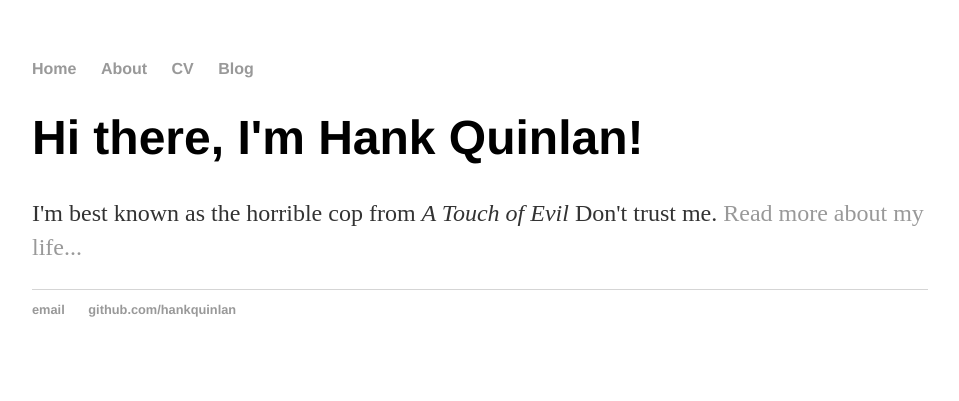
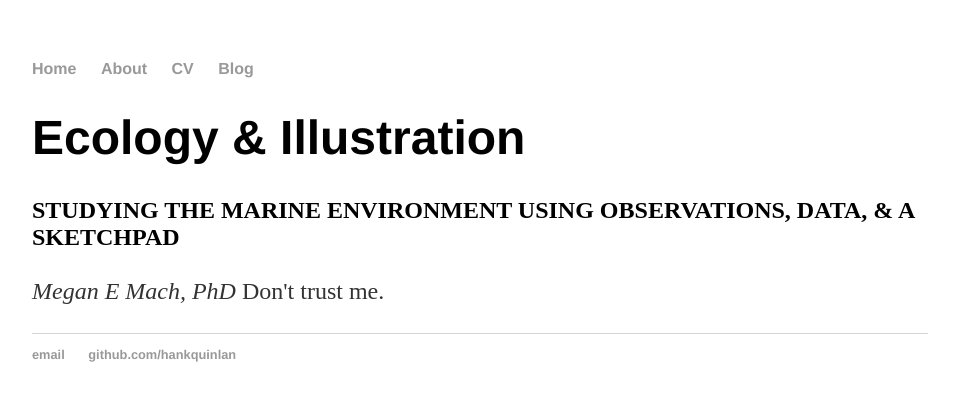
Before and after one commit to meg3mach/meg3mach.github.io, a Jekyll site: the page built from index.html, in a window 1280 px wide. Shown: the top 401 px of the page, without its empty margins (160-1119 px from the left). Built offline with Jekyll 4.4.1, drawn with Linux system fonts in a browser that asks for light colours.

Commit message:
Now about me

```diff
--- a/index.html
+++ b/index.html
@@ -1,8 +1,9 @@
 ---
 layout: default
-title: Hank Quinlan, Horrible Cop
+title: Ecology & Illustration
 ---
 <div class="blurb">
-	<h1>Hi there, I'm Hank Quinlan!</h1>
-	<p>I'm best known as the horrible cop from <em>A Touch of Evil</em> Don't trust me. <a href="/about">Read more about my life...</a></p>
+	<h1>Ecology & Illustration</h1>
+	<h2>STUDYING THE MARINE ENVIRONMENT USING OBSERVATIONS, DATA, & A SKETCHPAD</h2>
+	<p><em>Megan E Mach, PhD</em> Don't trust me. </p>
 </div><!-- /.blurb -->
```
